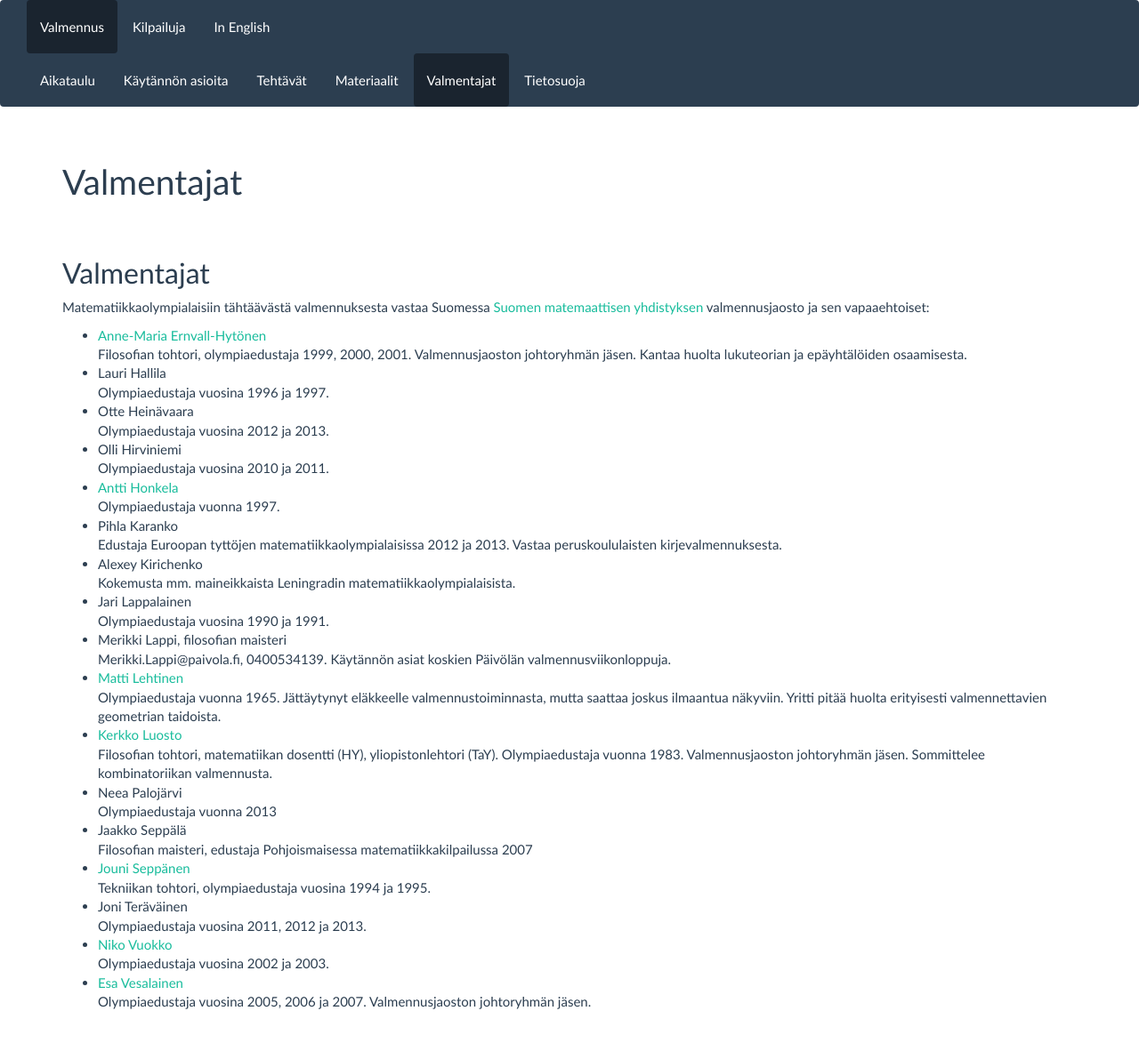
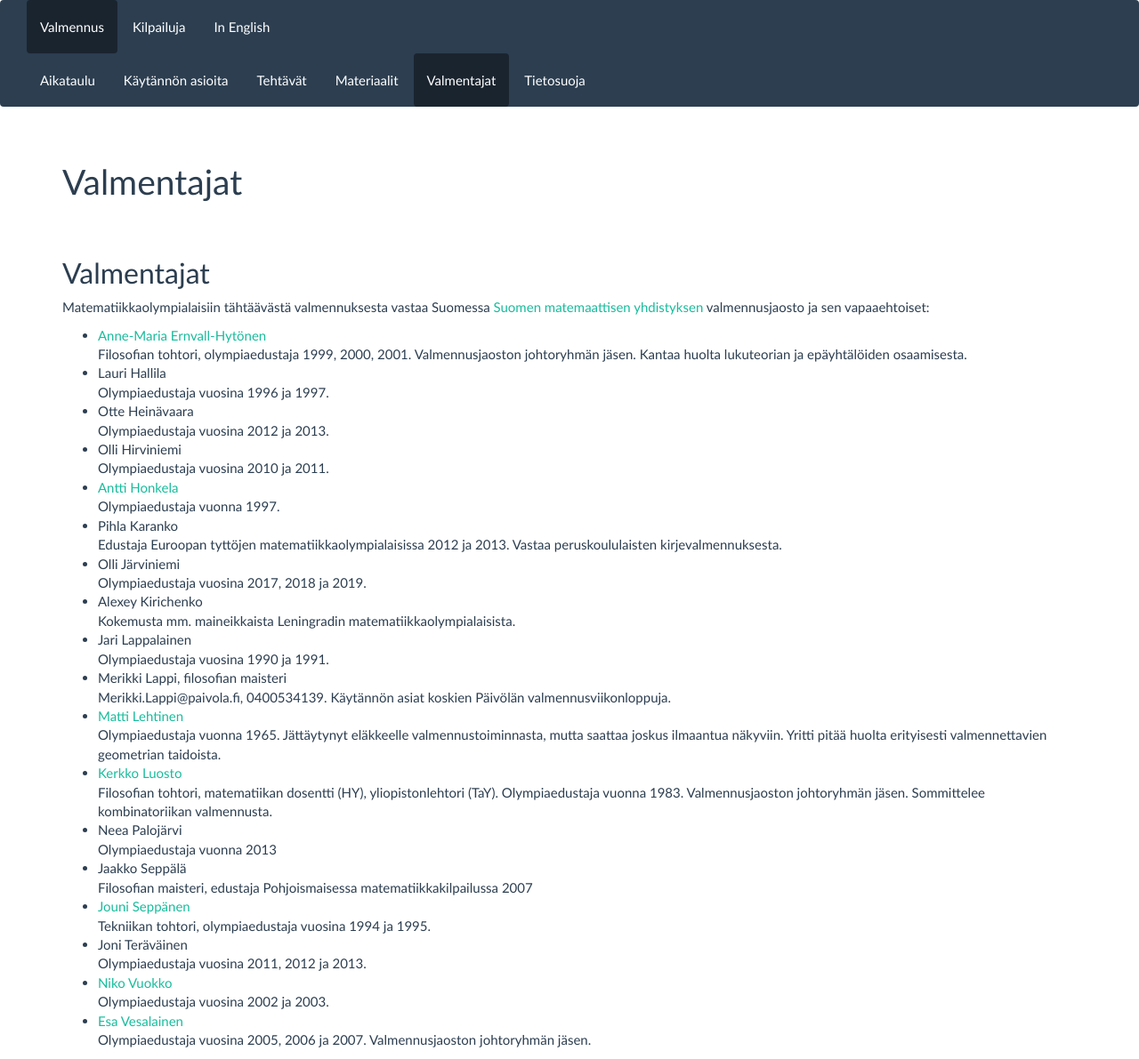
Before and after one commit to matematiikkakilpailut/matematiikkakilpailut.github.io, a Jekyll site: the page built from valmentajat/index.md, in a window 1280 px wide. Shown: the whole page at 89% size. Built offline with Jekyll 4.4.1, drawn with Linux system fonts in a browser that asks for light colours; before the commit the page ends 1148 px from its top, so only the background shows below that.

Commit message:
Update index.md

```diff
--- a/valmentajat/index.md
+++ b/valmentajat/index.md
@@ -16,6 +16,7 @@ Matematiikkaolympialaisiin tähtäävästä valmennuksesta vastaa Suomessa
 *  Olli Hirviniemi<br/>Olympiaedustaja vuosina 2010 ja 2011.
 *  [Antti Honkela][ahonkela]<br/> Olympiaedustaja vuonna 1997.
 *  Pihla Karanko <br/> Edustaja Euroopan tyttöjen matematiikkaolympialaisissa 2012 ja 2013. Vastaa peruskoululaisten kirjevalmennuksesta.
+*  Olli Järviniemi<br/> Olympiaedustaja vuosina 2017, 2018 ja 2019.
 *  Alexey Kirichenko<br/>
    Kokemusta mm. maineikkaista Leningradin matematiikkaolympialaisista.
 *  Jari Lappalainen<br/> Olympiaedustaja vuosina 1990 ja 1991.
```
